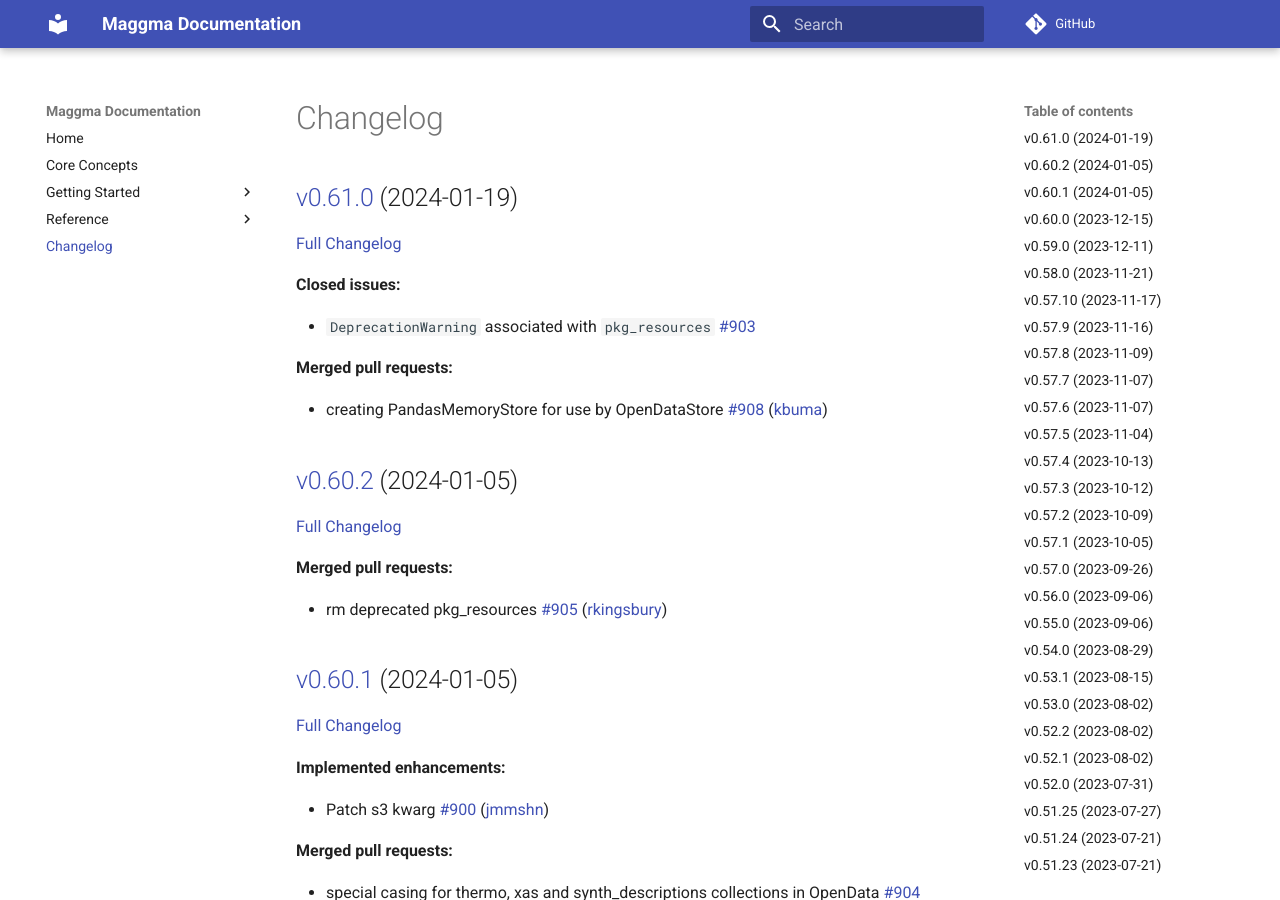
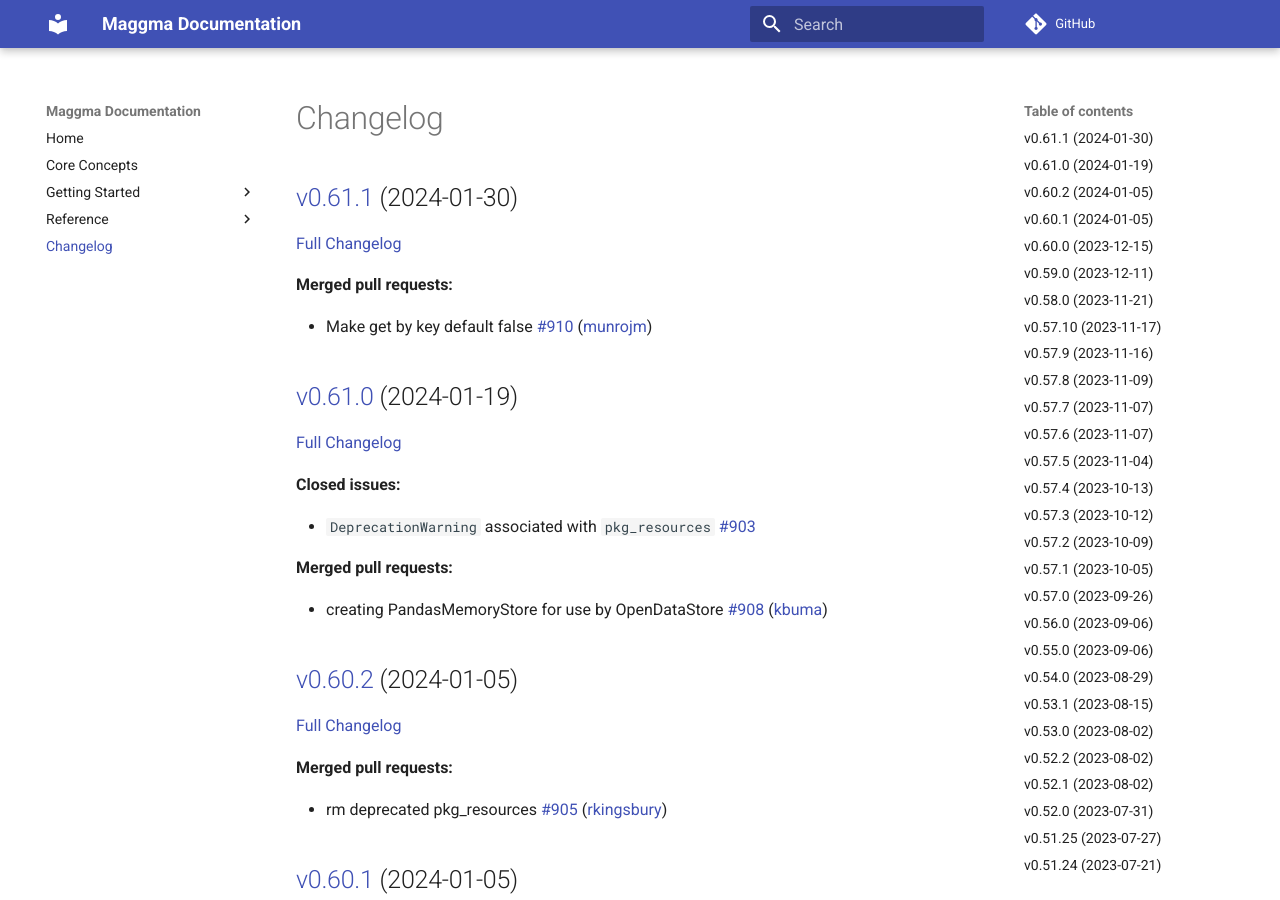
Before and after one commit to materialsproject/maggma, an MkDocs documentation site: the page built from docs/CHANGELOG.md, in a window 1280 px wide and 900 px high. Built offline with MkDocs 1.6.1 and Material for MkDocs 9.7.7, drawn with Linux system fonts in a browser that asks for light colours; comment, search, counter and statistics services are not loaded; some of the changed text lies outside the part shown.

Commit message:
Updated CHANGELOG.md

```diff
--- a/docs/CHANGELOG.md
+++ b/docs/CHANGELOG.md
@@ -1,4 +1,12 @@
 # Changelog
+
+## [v0.61.1](https://github.com/materialsproject/maggma/tree/v0.61.1) (2024-01-30)
+
+[Full Changelog](https://github.com/materialsproject/maggma/compare/v0.61.0...v0.61.1)
+
+**Merged pull requests:**
+
+- Make get by key default false [\#910](https://github.com/materialsproject/maggma/pull/910) ([munrojm](https://github.com/munrojm))
 
 ## [v0.61.0](https://github.com/materialsproject/maggma/tree/v0.61.0) (2024-01-19)
 
@@ -261,7 +269,7 @@
 
 ## [v0.51.22](https://github.com/materialsproject/maggma/tree/v0.51.22) (2023-07-21)
 
-[Full Changelog](https://github.com/materialsproject/maggma/compare/v0.51.21...v0.51.22)
+[Full Changelog](https://github.com/materialsproject/maggma/compare/v0.51.20...v0.51.22)
 
 **Closed issues:**
 
@@ -271,13 +279,13 @@
 
 - misc. MontyStore improvements [\#827](https://github.com/materialsproject/maggma/pull/827) ([rkingsbury](https://github.com/rkingsbury))
 
+## [v0.51.20](https://github.com/materialsproject/maggma/tree/v0.51.20) (2023-07-11)
+
+[Full Changelog](https://github.com/materialsproject/maggma/compare/v0.51.21...v0.51.20)
+
 ## [v0.51.21](https://github.com/materialsproject/maggma/tree/v0.51.21) (2023-07-11)
 
-[Full Changelog](https://github.com/materialsproject/maggma/compare/v0.51.20...v0.51.21)
-
-## [v0.51.20](https://github.com/materialsproject/maggma/tree/v0.51.20) (2023-07-11)
-
-[Full Changelog](https://github.com/materialsproject/maggma/compare/v0.51.19...v0.51.20)
+[Full Changelog](https://github.com/materialsproject/maggma/compare/v0.51.19...v0.51.21)
 
 **Merged pull requests:**
 
@@ -333,19 +341,19 @@
 
 ## [v0.51.13](https://github.com/materialsproject/maggma/tree/v0.51.13) (2023-07-06)
 
-[Full Changelog](https://github.com/materialsproject/maggma/compare/v0.51.11...v0.51.13)
+[Full Changelog](https://github.com/materialsproject/maggma/compare/v0.51.12...v0.51.13)
 
 **Merged pull requests:**
 
 - Add explicit store close to resources [\#814](https://github.com/materialsproject/maggma/pull/814) ([munrojm](https://github.com/munrojm))
 
+## [v0.51.12](https://github.com/materialsproject/maggma/tree/v0.51.12) (2023-06-27)
+
+[Full Changelog](https://github.com/materialsproject/maggma/compare/v0.51.11...v0.51.12)
+
 ## [v0.51.11](https://github.com/materialsproject/maggma/tree/v0.51.11) (2023-06-27)
 
-[Full Changelog](https://github.com/materialsproject/maggma/compare/v0.51.12...v0.51.11)
-
-## [v0.51.12](https://github.com/materialsproject/maggma/tree/v0.51.12) (2023-06-27)
-
-[Full Changelog](https://github.com/materialsproject/maggma/compare/v0.51.10...v0.51.12)
+[Full Changelog](https://github.com/materialsproject/maggma/compare/v0.51.10...v0.51.11)
 
 ## [v0.51.10](https://github.com/materialsproject/maggma/tree/v0.51.10) (2023-06-27)
 
```
